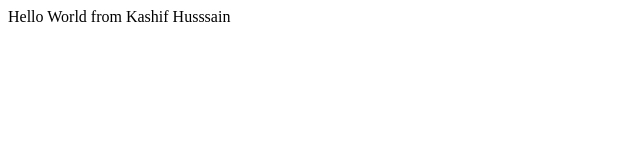
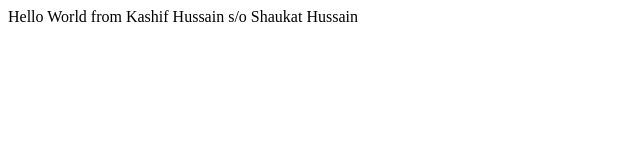
Before and after one commit to Cassain2019/2020-08-BC001, a plain HTML site: page index.html in a window 1280 px wide. Shown: the whole page, without its empty margins (0-640 px from the left). Drawn offline with Linux system fonts and the light colour scheme.

Commit message:
Update Data

```diff
--- a/index.html
+++ b/index.html
@@ -6,6 +6,6 @@
     <title>First Example</title>
 </head>
 <body>
-    <div>Hello World from Kashif Husssain</div>
+    <div>Hello World from Kashif Hussain s/o Shaukat Hussain</div>
 </body>
 </html>
```
